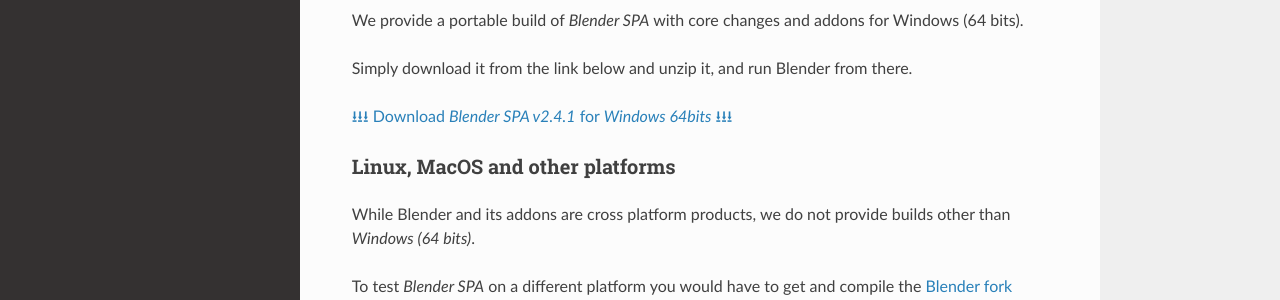
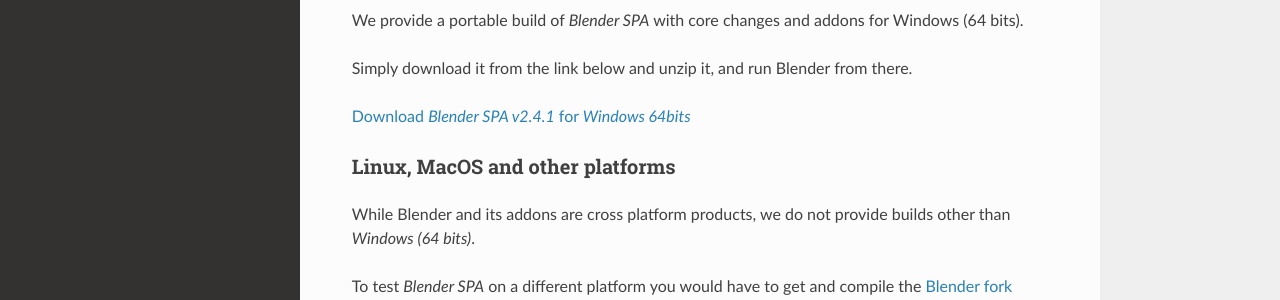
Before and after one commit to The-SPA-Studios/blender-spa-userdoc, an MkDocs documentation site: the page built from docs/index.md, in a window 1280 px wide and 1229 px high. Shown: the part 753-1053 px from the top of the window. Built offline with MkDocs 1.6.1, drawn with Linux system fonts in a browser that asks for light colours; nearby versions of some CDN libraries.

Commit message:
Fix exotic characters and broken links

```diff
--- a/docs/index.md
+++ b/docs/index.md
@@ -2,7 +2,7 @@
 
 ## What is _Blender SPA_
 
-_Blender SPA_ is the Blender fork and toolset used internally at [the SPA Studios](/about/studio).
+_Blender SPA_ is the Blender fork and toolset used internally at [the SPA Studios](./about/studio).
 
 It consists of:
 
@@ -14,8 +14,8 @@
 
 This documentation is a guide for _Blender SPA_ users.
 
-- The [layout guide](/anim) focuses on the improved sequencer workflow.
-- The [animation guide](/layout) focuses on drawing and animation workflows.
+- The [layout guide](./layout) focuses on the improved sequencer workflow.
+- The [animation guide](./anim) focuses on drawing and animation workflows.
 
 Note that storyboarders and 2d layout artists might find useful information in both sections.
 
@@ -30,7 +30,7 @@
 Simply download it from the link below and unzip it,
 and run Blender from there.
 
-[⭳⭳⭳ Download _Blender SPA v2.4.1_ for _Windows 64bits_  ⭳⭳⭳][blender_spa-2.4.1-bundle-windows64.zip]
+[Download _Blender SPA v2.4.1_ for _Windows 64bits_][blender_spa-2.4.1-bundle-windows64.zip]
 
 ### Linux, MacOS and other platforms
 
--- a/mkdocs.yml
+++ b/mkdocs.yml
@@ -1,5 +1,5 @@
 site_name: Blender SPA User Documentation
-# TODO: site_url: https://example.com/
+site_url: https://the-spa-studios.github.io/blender-spa-userdoc/
 nav:
   - Introduction: index.md
   - Layout Guide: layout.md
@@ -8,5 +8,4 @@
       - The SPA Studios: about/studio.md
       - Contributing: about/contributing.md
       - License: about/license.md
-  # TODO: - About: about.md
 theme: readthedocs
```
